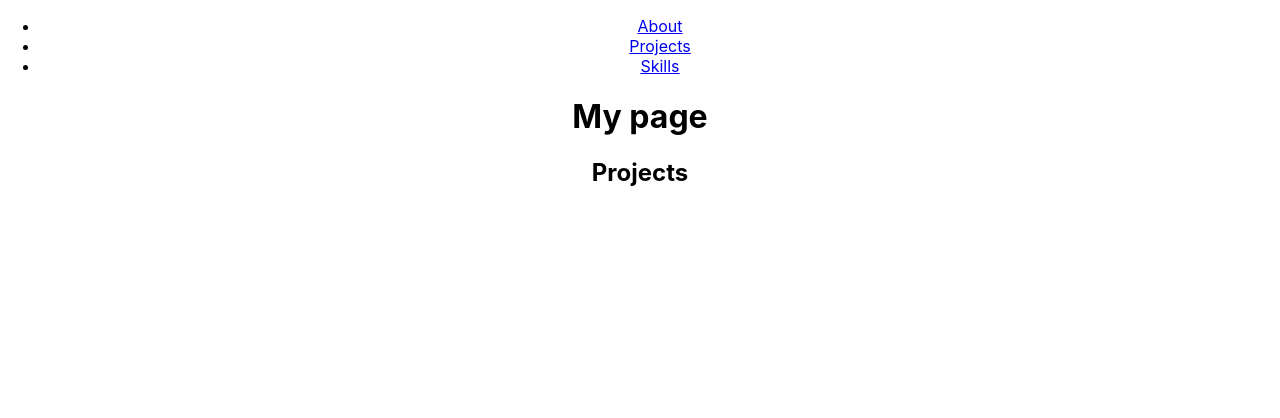
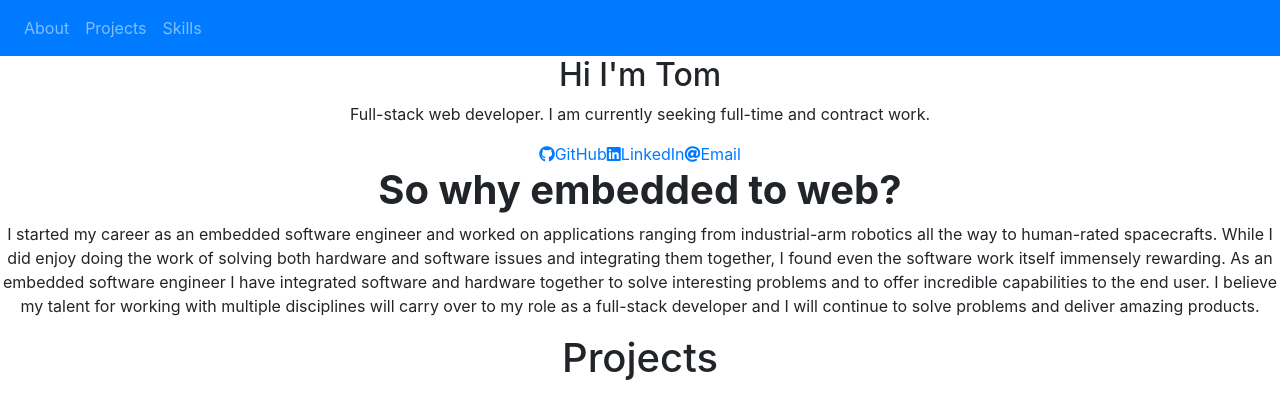
Before and after one commit to teekaygithub/teekaygithub.github.io, a React (Create React App) app: page / in a window 1280 px wide. Shown: the top 418 px of the page. Built offline with nearby package versions, Linux system fonts and the light colour scheme.

Commit message:
Restored the 'About Me' section. Added links to bootstrap and font-awesome

```diff
--- a/public/index.html
+++ b/public/index.html
@@ -8,19 +8,12 @@
       name="description"
       content="Web site created using create-react-app"
     />
+    <link rel="stylesheet" href="https://maxcdn.bootstrapcdn.com/bootstrap/4.5.2/css/bootstrap.min.css" />
+    <link rel="stylesheet" href="https://cdnjs.cloudflare.com/ajax/libs/font-awesome/5.15.1/css/all.min.css" />
+    <link rel="stylesheet" href="https://fonts.googleapis.com/css?family=Audiowide">
     <title>React App</title>
   </head>
   <body>
     <div id="root"></div>
-    <!--
-      This HTML file is a template.
-      If you open it directly in the browser, you will see an empty page.
-
-      You can add webfonts, meta tags, or analytics to this file.
-      The build step will place the bundled scripts into the <body> tag.
-
-      To begin the development, run `npm start` or `yarn start`.
-      To create a production bundle, use `npm run build` or `yarn build`.
-    -->
   </body>
 </html>
--- /dev/null
+++ b/src/Aboutme.js
@@ -0,0 +1,37 @@
+import React from 'react';
+
+function Aboutme() {
+    return (
+        <>
+            <section id="about" className="justify-content-center">
+                <h2 id="about-greeting">Hi I'm Tom</h2>
+                <p id="about-selfsummary">Full-stack web developer. I am currently seeking full-time and
+                    contract work.</p>
+                <div>
+                    <a href="https://github.com/teekaygithub" target="_blank">
+                        <i class="fab fa-github contact-icon"></i>GitHub
+                    </a>
+                    <a href="https://linkedin.com/in/tomoyuki-tom-kato" target="_blank">
+                        <i class="fab fa-linkedin contact-icon"></i>LinkedIn
+                    </a>
+                    <a href="mailto:tomoyuki.kato@yahoo.com">
+                        <i class="fas fa-at contact-icon"></i>Email
+                    </a>
+                </div>
+                <div id="about-mystory-container">
+                    <h1><strong>So why embedded to web?</strong></h1>
+                    <p id="about-mystory">I started my career as an embedded software engineer and worked on applications
+                        ranging from industrial-arm robotics all the way to human-rated spacecrafts. While I did enjoy doing the
+                        work of solving both hardware and software issues and integrating them together, I found even the
+                        software work itself immensely rewarding.
+                        As an embedded software engineer I have integrated software and hardware together to solve interesting
+                        problems and to offer incredible capabilities to the end user. I believe my talent for working with
+                        multiple disciplines will carry over to my role as a full-stack developer and I will continue to solve
+                        problems and deliver amazing products.</p>
+                </div>
+            </section>
+        </>
+    );
+}
+
+export default Aboutme;
--- a/src/App.js
+++ b/src/App.js
@@ -1,3 +1,4 @@
+import Aboutme from './Aboutme';
 import './App.css';
 import Navbar from './Navbar';
 import Projects from './Projects';
@@ -6,7 +7,7 @@ function App() {
   return (
     <div className="App">
       <Navbar></Navbar>
-      <h1>My page</h1>
+      <Aboutme></Aboutme>
       <Projects></Projects>
     </div>
   );
--- a/src/Navbar.js
+++ b/src/Navbar.js
@@ -3,19 +3,19 @@ import React from 'react';
 function Navbar() {
     return (
         <header>
-            <nav>
-                <ul>
-                    <li>
-                        <a href="#about">About</a>
-                    </li>
-                    <li>
-                        <a href="#projects">Projects</a>
-                    </li>
-                    <li>
-                        <a href="#skills">Skills</a>
-                    </li>
-                </ul>
-            </nav>
+            <nav class="navbar navbar-dark navbar-expand-sm bg-primary">
+            <ul class="navbar-nav">
+                <li class="nav-item">
+                    <a class="nav-link" href="#about">About</a>
+                </li>
+                <li class="nav-item">
+                    <a class="nav-link" href="#projects">Projects</a>
+                </li>
+                <li class="nav-item">
+                    <a class="nav-link" href="#skills">Skills</a>
+                </li>
+            </ul>
+        </nav>
         </header>
     );
 }
```
